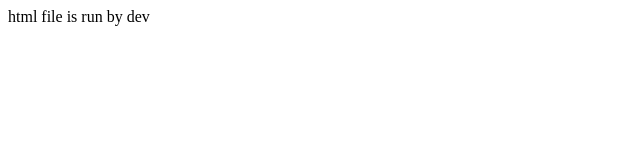
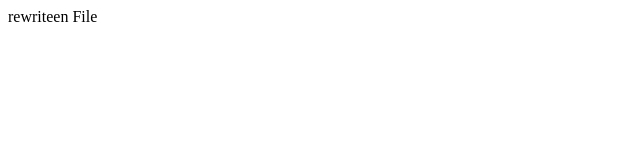
Before and after one commit to DevendraSinghChaudhary/NewF, a plain HTML site: page index.html in a window 1280 px wide. Shown: the full height of the page, 0-640 px from the left. Drawn offline with Linux system fonts and the light colour scheme.

Commit message:
rewrite File commmit

```diff
--- a/index.html
+++ b/index.html
@@ -4,6 +4,6 @@
 	<title></title>
 </head>
 <body>
-html file is run by dev
+rewriteen File
 </body>
 </html>
```
